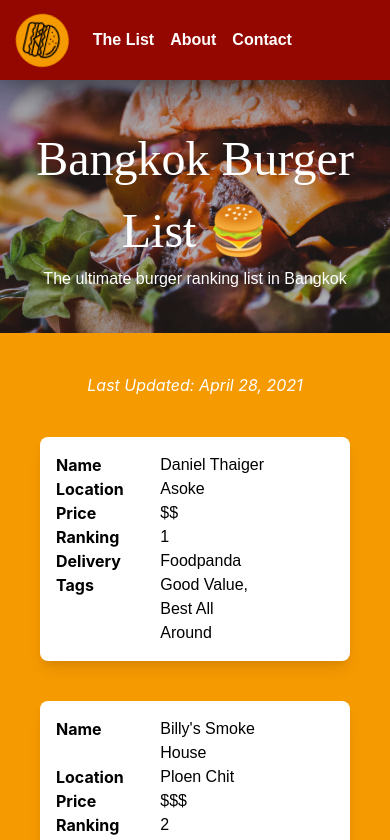
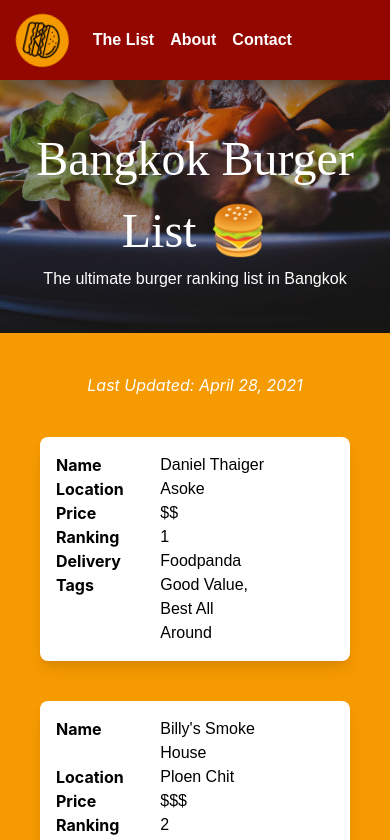
Before and after one commit to elcarp/bangkok-burger-list, a React (Create React App) app: page / in a window 390 px wide. Shown: the top 840 px of the page. Built offline with nearby package versions, Linux system fonts and the light colour scheme.

Commit message:
responsive styling

```diff
--- a/src/App.css
+++ b/src/App.css
@@ -182,7 +182,7 @@ nav {
   height: 30vh;
   background: url('/src/assets/images/bangkok-burger-list.jpg');
   background-size: cover;
-  background-position: center;
+  background-position: center bottom;
   display: flex;
   align-items: center;
   justify-content: center;
```
